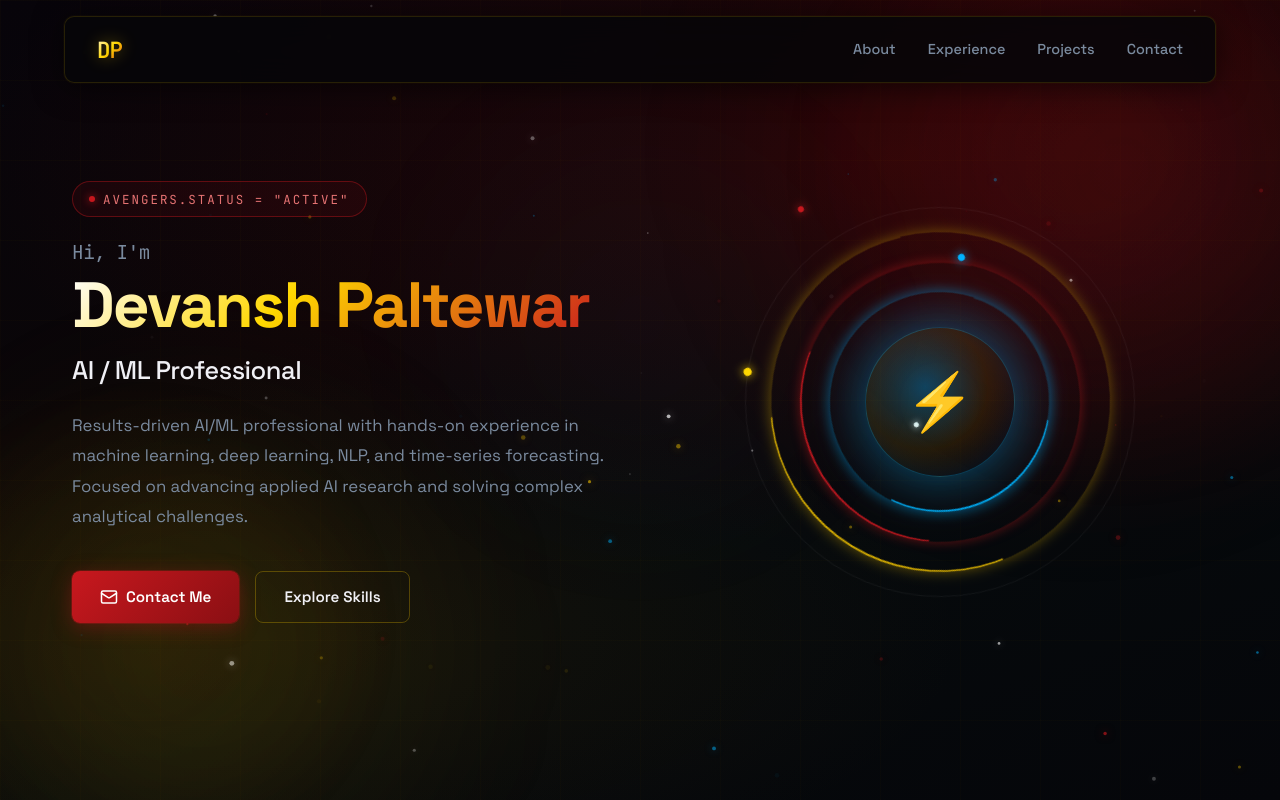
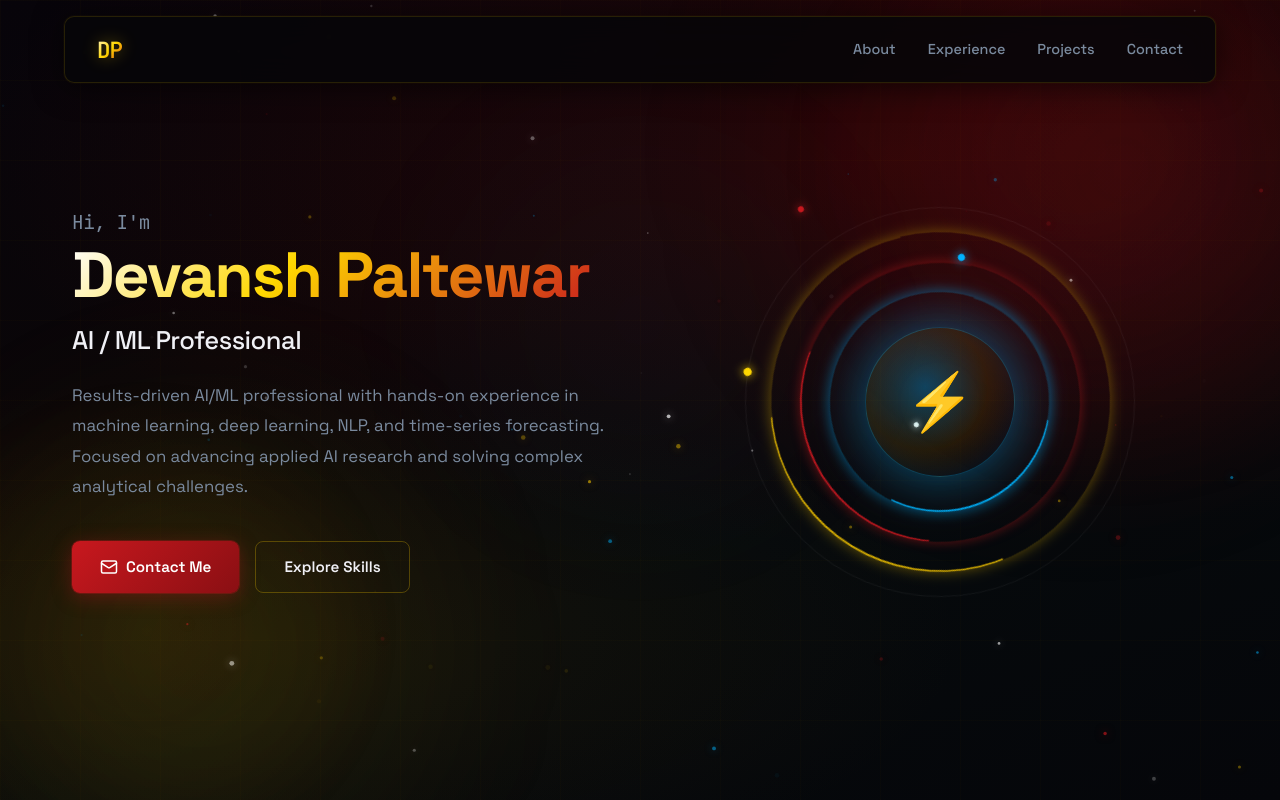
Before and after one commit to DevP-2023/Devansh_Portfolio, a React (Vite) app: page / in a window 1280 px wide. Shown: the top 800 px of the page. Built offline with nearby package versions, Linux system fonts and the light colour scheme.

Commit message:
navigation add

```diff
--- a/src/components/Contact.css
+++ b/src/components/Contact.css
@@ -34,6 +34,9 @@
   color: var(--text-main);
   font-weight: 500;
   transition: color 0.3s ease;
+}
+.contact-item span {
+  word-break: break-word;
 }
 .contact-item:hover { color: var(--accent-color); }
 
--- a/src/components/Hero.jsx
+++ b/src/components/Hero.jsx
@@ -26,11 +26,7 @@ const Hero = () => {
           initial="hidden"
           animate="visible"
         >
-          {/* Avengers status badge */}
-          <motion.div className="hero-badge" variants={itemVariants}>
-            <span className="hero-badge-dot" />
-            avengers.status = "active"
-          </motion.div>
+
 
           <motion.h2 className="greeting" variants={itemVariants}>Hi, I'm</motion.h2>
           <motion.h1 className="name text-gradient" variants={itemVariants}>Devansh Paltewar</motion.h1>
```
